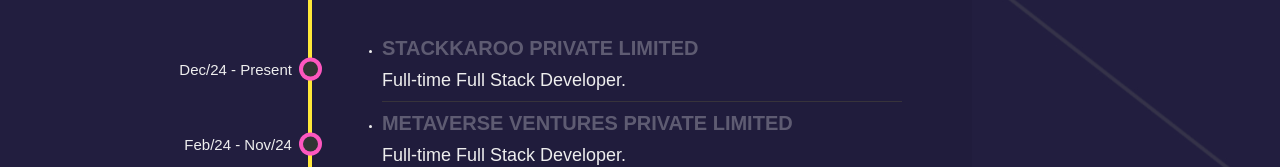
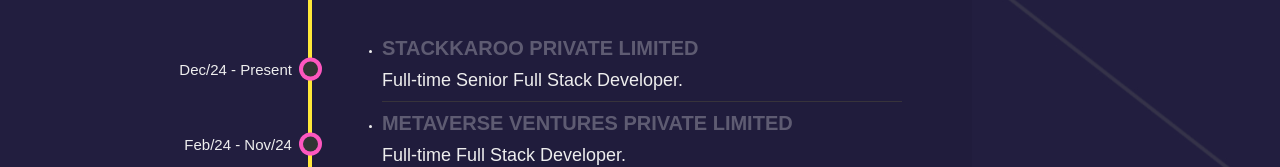
Before and after one commit to PriyanshuM2003/Portfolio, a React (Create React App) app: page / in a window 1280 px wide. Shown: the part 4215-4382 px from the top of the page. Built offline with nearby package versions, Linux system fonts and the light colour scheme; a web font is replaced by a local one.

Commit message:
updated experience and resume

```diff
--- a/src/data/experience.js
+++ b/src/data/experience.js
@@ -3,7 +3,7 @@
     id: 1,
     date: "Dec/24 - Present",
     company: "Stackkaroo Private Limited",
-    role: "Full-time Full Stack Developer.",
+    role: "Full-time Senior Full Stack Developer.",
   },
   {
     id: 2,
--- a/src/data/social-media.js
+++ b/src/data/social-media.js
@@ -2,7 +2,7 @@
     {
       id: 1,
       icon: "fa fa-file",
-      href: "https://drive.google.com/file/d/1EwdT0r6YW_XK4O_syFOn9SyOpuhSzXR6/view?usp=sharing",
+      href: "https://drive.google.com/file/d/1ErorzOyzszjhRis8XsgktR0xlm-Evc-8/view?usp=sharing",
       target: "_blank",
       rel: "noopener noreferrer"
     },
```
